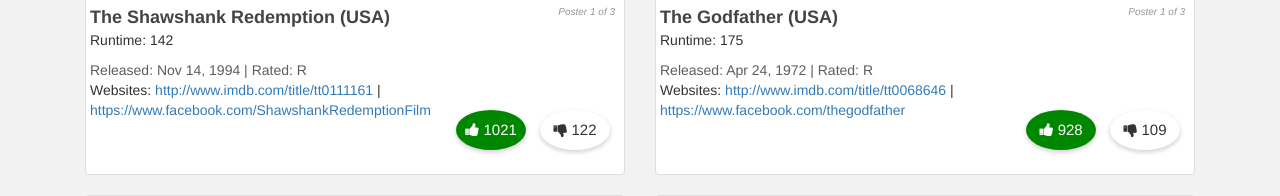
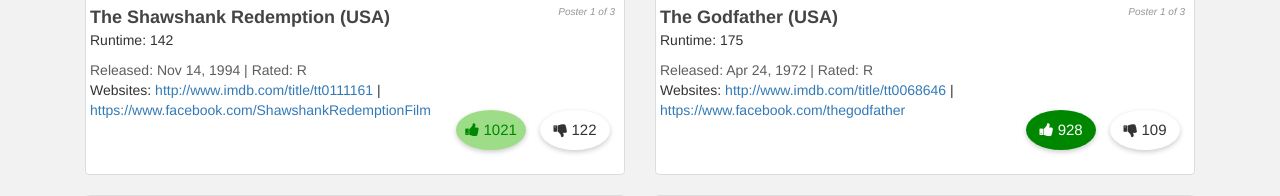
Before and after one commit to Surfield/is219s16thomas-p3, a PHP site: page /index.html in a window 1280 px wide, with the pointer over the restyled element. Shown: the part 944-1140 px from the top of the page. Run offline with PHP 8.4, Linux system fonts and the light colour scheme; some libraries are stand-ins or nearby versions.

Commit message:
Added like button hover

```diff
--- a/css/style.css
+++ b/css/style.css
@@ -124,3 +124,7 @@
   background-color: #008700;
   color: #ffffff;
 }
+.likes:hover{
+  background-color: #9edd87;
+  color: #008700;
+}
```
